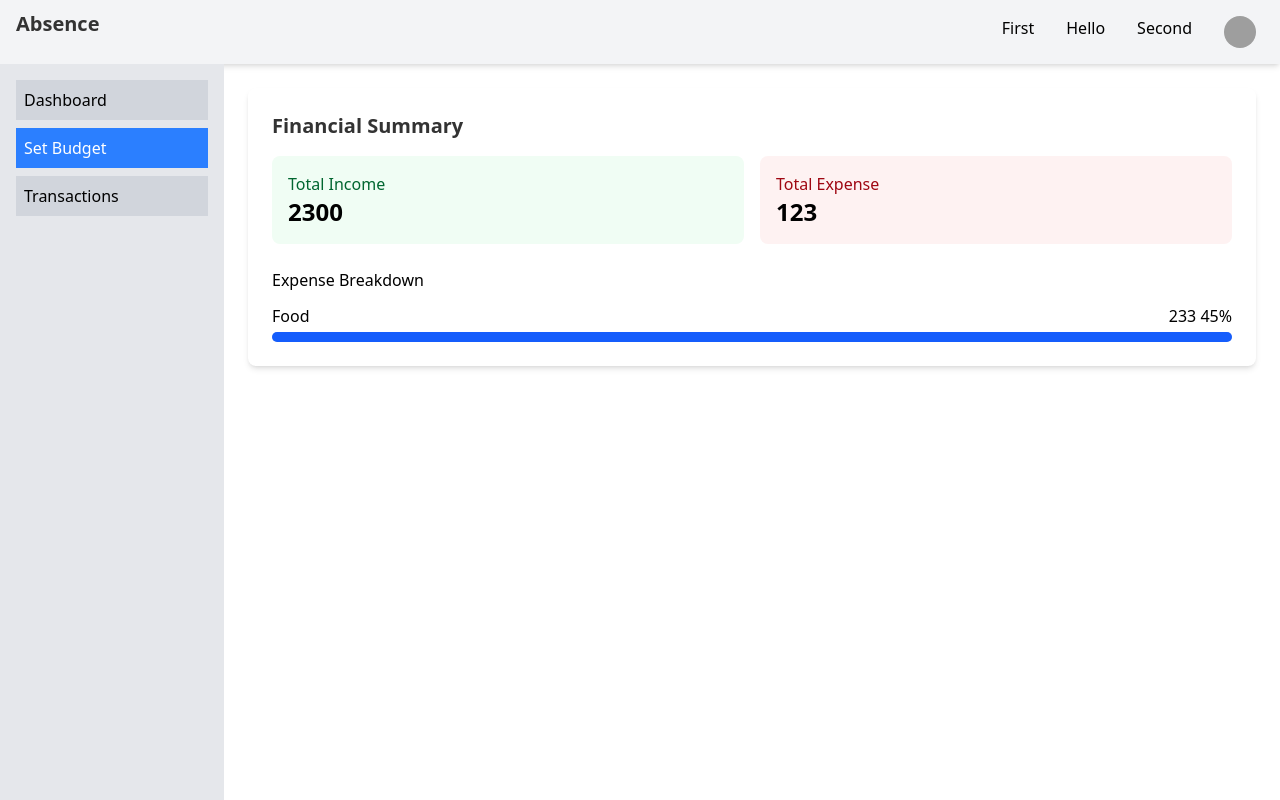
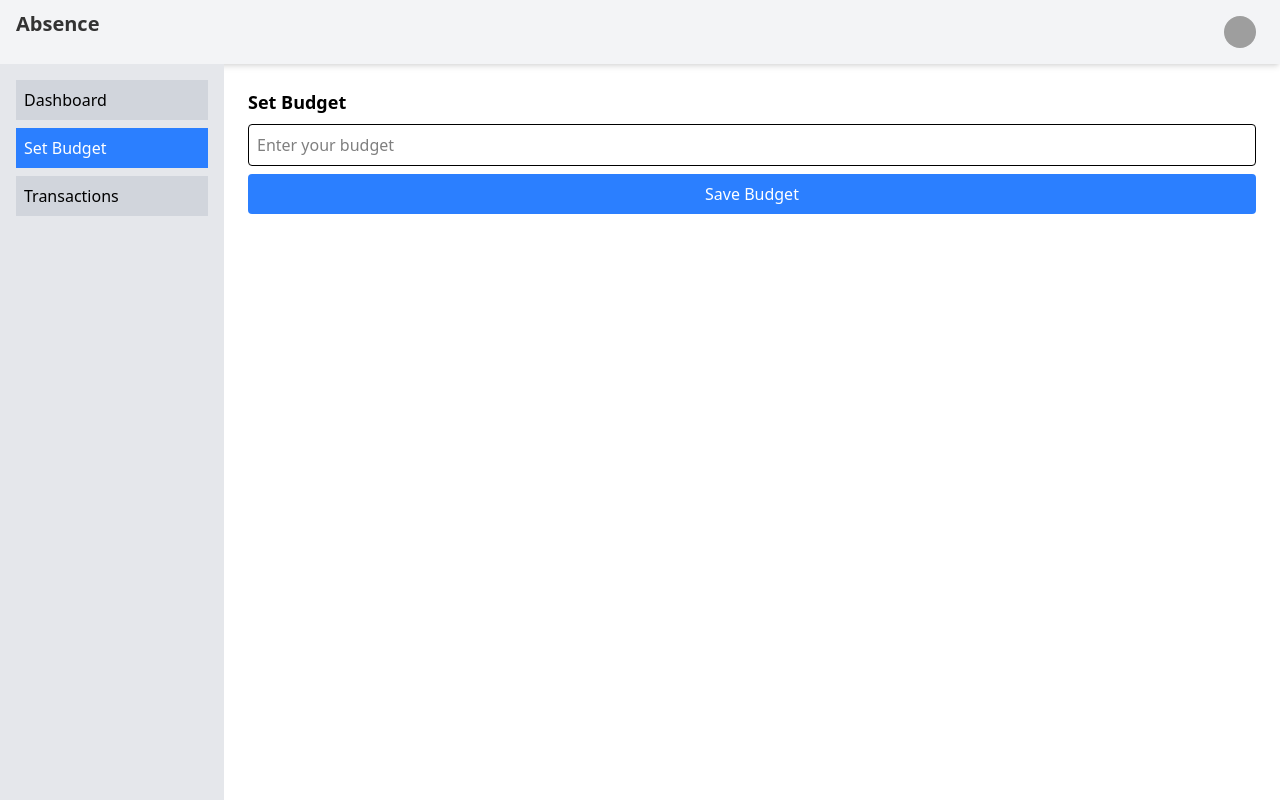
Before and after one commit to Abhishek-906/Expense-Management-System, a React (Vite) app in the folder frontend/: page /dashboard in a window 1280 px wide. Both pictures are taken after a click on the button "Set Budget". Built offline with nearby package versions, Linux system fonts and the light colour scheme; grey boxes are pictures that could not be loaded.

Commit message:
getUserOverview function , update ui

```diff
--- a/frontend/src/components/Pages/Home.jsx
+++ b/frontend/src/components/Pages/Home.jsx
@@ -39,36 +39,6 @@ const Home = () => {
     setShowEditPage(true);
   };
 
-  /*
-  const handleChanges = async (event) => {
-    try {
-      event.preventDefault();
-
-      const response = await fetch(`${API_BASE_URL}/user/editUser`, {
-        method: "POST",
-        headers: { "Content-Type": "application/json" },
-        body: JSON.stringify({
-          username,
-          email,
-          password,
-          fullname,
-          monthlySalary,
-        }),
-      });
-
-      const data = await response.json();
-      console.log(data);
-      if (!response.ok) {
-        throw new Error(data.message || "Login failed");
-      }
-
-    } catch (error) {
-    console.log("An error occurred during value update")
-    }
-  };
-
-  */
-
   const handleChanges = async (event) => {
     event.preventDefault();
 
@@ -105,9 +75,6 @@ const Home = () => {
       <nav className="h-16 flex items-center justify-between p-4 bg-gray-100 shadow-md">
         <h2 className="text-xl font-bold">Absence</h2>
         <div className="flex space-x-4">
-          <div className="p-2">First</div>
-          <h1 className="p-2">Hello</h1>
-          <div className="p-2">Second</div>
 
           {/* Profile Section with Dropdown */}
           <div className="relative p-2">
--- a/frontend/src/components/Pages/SetBudget.jsx
+++ b/frontend/src/components/Pages/SetBudget.jsx
@@ -1,99 +1,62 @@
 import React, { useState } from "react";
 const API_BASE_URL =  "http://localhost:3000";
 
-// const SetBudget = () => {
-//   const [monthlyBudget, updateBudget] = useState("");
-//   const [savedBudget, setSavedBudget] = useState(null);
+const SetBudget = () => {
+  const [monthlyBudget, updateBudget] = useState("");
+  const [savedBudget, setSavedBudget] = useState(null);
 
-//   const handleBudgetSave = async (event) => {
+  const handleBudgetSave = async (event) => {
 
-//     event.preventDefault();
-//     const token = localStorage.getItem('token');
+    event.preventDefault();
+    const token = localStorage.getItem('token');
 
-//     if (!token) {
-//       alert("You are not logged in. Please log in first.");
-//       return;
-//     }
+    if (!token) {
+      alert("You are not logged in. Please log in first.");
+      return;
+    }
 
-//     if (monthlyBudget.trim() === "" || isNaN(monthlyBudget)) {
-//       alert("Please enter a valid budget amount");
-//       return;
-//     }
+    if (monthlyBudget.trim() === "" || isNaN(monthlyBudget)) {
+      alert("Please enter a valid budget amount");
+      return;
+    }
 
-//     try {
-//       const response = await fetch(`${API_BASE_URL}/user/monthlyBudget`, {
-//         method: "POST",
-//         headers: { "Content-Type": "application/json" ,   Authorization: token},
-//         body: JSON.stringify({ monthlyBudget: Number(monthlyBudget) })
-//       });
+    try {
+      const response = await fetch(`${API_BASE_URL}/user/monthlyBudget`, {
+        method: "POST",
+        headers: { "Content-Type": "application/json" ,   Authorization: token},
+        body: JSON.stringify({ monthlyBudget: Number(monthlyBudget) })
+      });
 
-//       if (!response.ok) {
-//         throw new Error("Failed to update budget");
-//       }
+      if (!response.ok) {
+        throw new Error("Failed to update budget");
+      }
 
-//       const data = await response.json();
-//       console.log("Budget updated:", data);
-//       setSavedBudget(data.updatedBudget);
-//       alert("Budget Update successfully");
-//     } catch (error) {
-//       console.error("Error during budget update:", error);
-//     }
-//   };
-
-//   return (
-//     <div>
-//       <h3 className="text-lg font-bold mb-2">Set Budget</h3>
-//       <form onSubmit={handleBudgetSave}>
-//         <input
-//           type="number"
-//           className="border p-2 rounded w-full"
-//           placeholder="Enter your budget"
-//           value={monthlyBudget}
-//           onChange={(e) => updateBudget(e.target.value)}
-//         />
-//         <button type="submit" className="mt-2 px-4 py-2 bg-blue-500 text-white rounded w-full">
-//           Save Budget
-//         </button>
-//       </form>
-//     </div>
-//   );
-// };
-
-const SetBudget = ({ transactions }) => {
+      const data = await response.json();
+      console.log("Budget updated:", data);
+      setSavedBudget(data.updatedBudget);
+      alert("Budget Update successfully");
+    } catch (error) {
+      console.error("Error during budget update:", error);
+    }
+  };
 
   return (
-    <div className="p-6 bg-white rounded-lg shadow-md">
-      <h2 className="text-xl font-bold mb-4">Financial Summary</h2>
-
-      <div className="grid grid-cols-2 gap-4 mb-6">
-        <div className="bg-green-50 p-4 rounded-lg">
-          <h3 className="font-medium text-green-800">Total Income</h3>
-          <p className="text-2xl font-bold">2300</p>
-        </div>
-        <div className="bg-red-50 p-4 rounded-lg">
-          <h3 className="font-medium text-red-800">Total Expense</h3>
-          <p className="text-2xl font-bold">123</p>
-        </div>
-      </div>
-
-      <h3 className="font-medium mb-3">Expense Breakdown</h3>
-      <div className="space-y-4">
-          <div >
-            <div className="flex justify-between mb-1">
-              <span className="capitalize">food</span>
-              <span>233 45%</span>
-            </div>
-            <div className="w-full bg-gray-200 rounded-full h-2.5">
-              <div
-                className="bg-blue-600 h-2.5 rounded-full"
-
-              ></div>
-            </div>
-          </div>
-
-      </div>
+    <div>
+      <h3 className="text-lg font-bold mb-2">Set Budget</h3>
+      <form onSubmit={handleBudgetSave}>
+        <input
+          type="number"
+          className="border p-2 rounded w-full"
+          placeholder="Enter your budget"
+          value={monthlyBudget}
+          onChange={(e) => updateBudget(e.target.value)}
+        />
+        <button type="submit" className="mt-2 px-4 py-2 bg-blue-500 text-white rounded w-full">
+          Save Budget
+        </button>
+      </form>
     </div>
   );
 };
 
-export default SetBudget;
+export default SetBudget ;
--- a/frontend/src/components/Pages/dashbordpart.jsx
+++ b/frontend/src/components/Pages/dashbordpart.jsx
@@ -1,28 +1,25 @@
+import React, { useState } from "react";
 
 
-import React, { useState } from "react";
 
 const DashboardPart = () => {
   const [timeRange, setTimeRange] = useState("monthly");
 
-  // Financial cards data
+  // Updated financial cards data
   const financialCards = [
-    { title: "Total Balance", value: "₹87,650", icon: "💰", trend: "up" },
+    { title: "Monthly Budget", value: "₹50,000", icon: "💰", trend: "up" },
     { title: "This Month Expenses", value: "₹15,345", icon: "💸", trend: "down" },
     { title: "This Month Income", value: "₹45,000", icon: "📈", trend: "up" },
-    { title: "Last Month Expenses", value: "₹16,200", icon: "🔄", trend: "down" },
-    { title: "Weekly Average", value: "₹3,836", icon: "📅", trend: "down" },
-    { title: "Daily Budget Left", value: "₹1,022", icon: "🛡️", trend: "up" }
+    { title: "Last Month Expenses", value: "₹16,200", icon: "🔄", trend: "down" }
   ];
 
-  // Spending categories
+  // ... rest of your component remains the same ...
   const spendingCategories = [
     { name: "Food & Dining", amount: "₹4,500", percentage: 30, color: "bg-amber-400" },
     { name: "Transportation", amount: "₹2,300", percentage: 15, color: "bg-blue-500" },
     { name: "Entertainment", amount: "₹1,800", percentage: 12, color: "bg-purple-500" }
   ];
 
-  // Simplified recent activity - easier to implement
   const recentActivity = [
     { icon: "🍔", description: "Food delivery", amount: "₹350", time: "2h ago" },
     { icon: "⛽", description: "Fuel", amount: "₹1,200", time: "Yesterday" },
@@ -47,8 +44,8 @@ const DashboardPart = () => {
         </select>
       </div>
 
-      {/* Financial Cards - 6 blocks */}
-      <div className="grid grid-cols-1 sm:grid-cols-2 lg:grid-cols-3 gap-4">
+      {/* Updated Financial Cards - Now 4 blocks */}
+      <div className="grid grid-cols-1 sm:grid-cols-2 lg:grid-cols-4 gap-4">
         {financialCards.map((card, index) => (
           <div key={index} className="bg-white p-4 rounded-lg border shadow-sm">
             <div className="flex justify-between">
@@ -62,7 +59,6 @@ const DashboardPart = () => {
         ))}
       </div>
 
-      {/* Two-Column Layout */}
       <div className="grid grid-cols-1 lg:grid-cols-3 gap-6">
         {/* Spending Breakdown */}
         <div className="lg:col-span-2 bg-white p-6 rounded-lg border shadow-sm">
@@ -85,7 +81,6 @@ const DashboardPart = () => {
           </div>
         </div>
 
-        {/* Recent Activity - Simplified */}
         <div className="bg-white p-6 rounded-lg border shadow-sm">
           <h3 className="text-xl font-bold mb-4">Recent Activity</h3>
           <div className="space-y-3">
```
